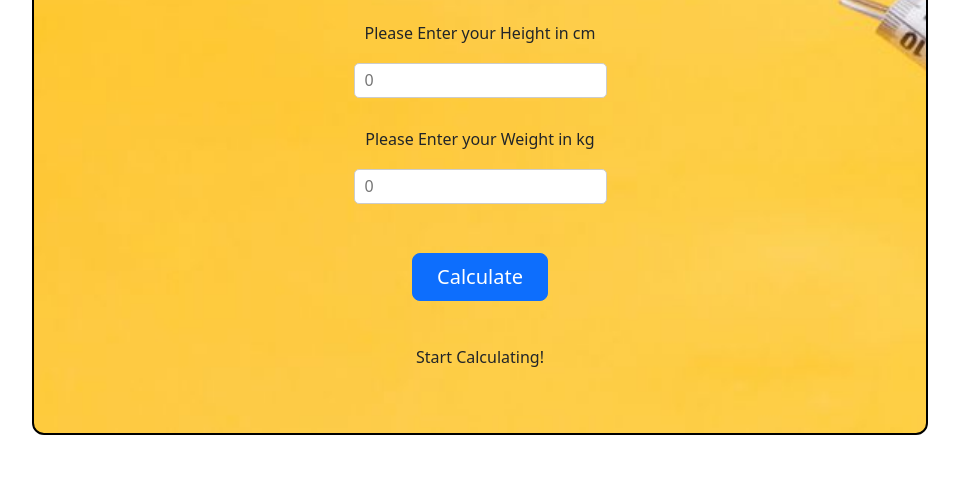
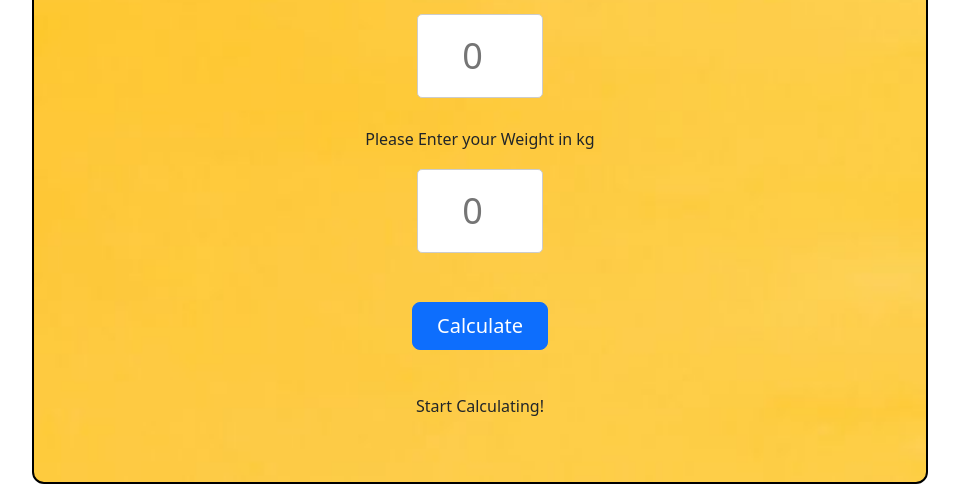
Before and after one commit to GregoryG0ld/simple-bmi-calculator, a website: page index.html in a window 1280 px wide. Shown: the part 374-858 px from the top of the page, without its empty margins (160-1119 px from the left). Before the commit the page ends 809 px from the top, so only its background shows below. Drawn offline with nearby package versions, Linux system fonts and the light colour scheme.

Commit message:
css change

```diff
--- a/style.css
+++ b/style.css
@@ -36,12 +36,19 @@ label {
 }
 
 input {
-	height: 35px;
+
+	height: 84px;
 	padding: 10px;
 	margin: 5px 0;
 	box-sizing: border-box;
 	border: 1px solid #ccc;
 	border-radius: 5px;
+	text-align: center;
+	font-size: 36px;
+	width: 30%;
+	overflow: hidden;
+	-moz-appearance: textfield;
+
 }
 
 button {
```
